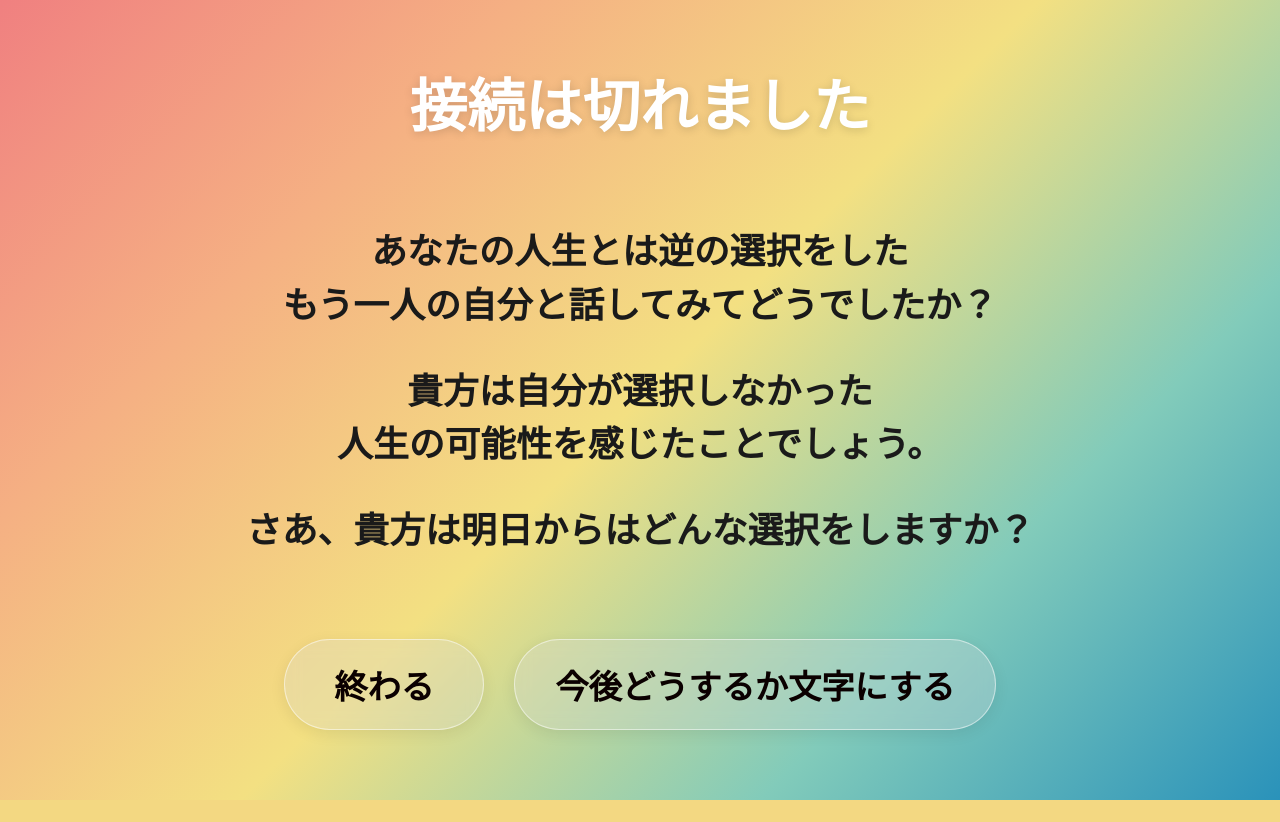
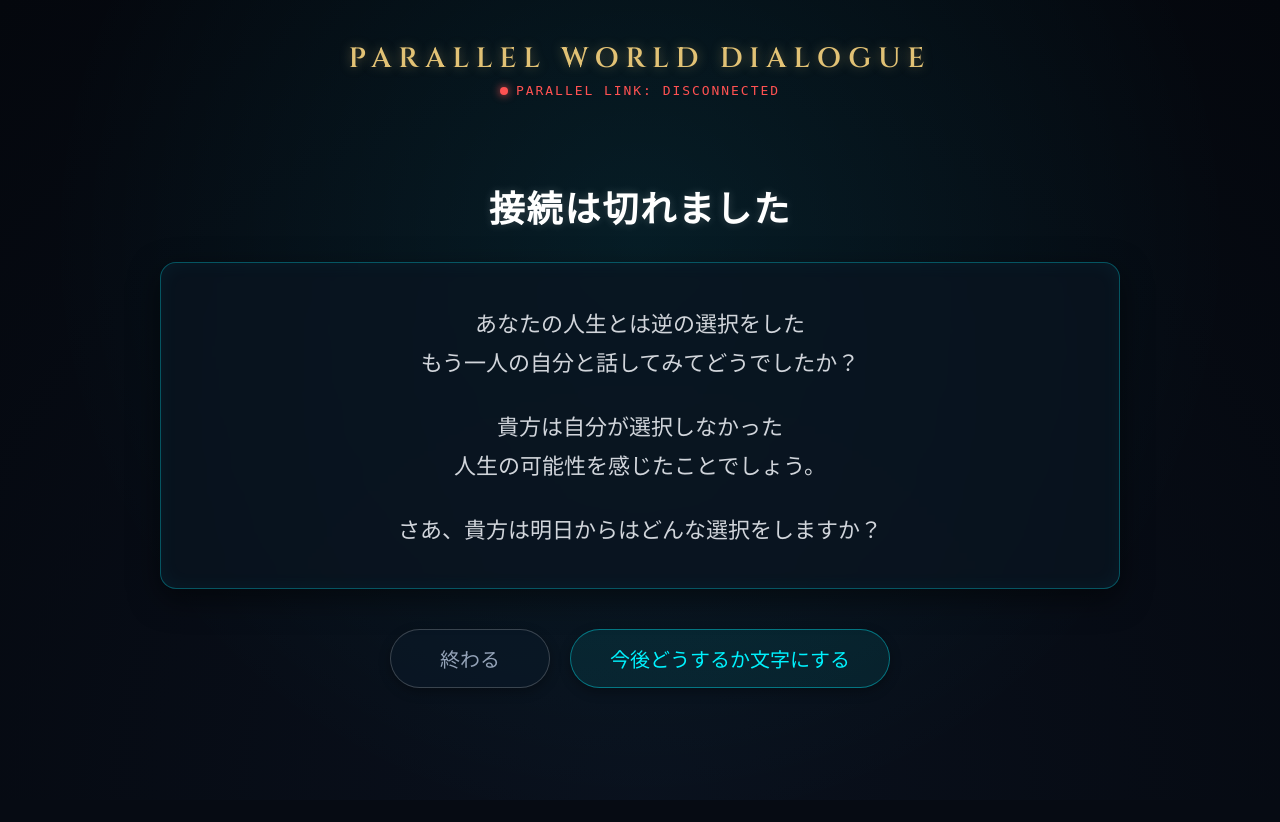
Before and after one commit to rin1212-sh/prkn, a Flask app: page /finish in a window 1280 px wide. Before the commit the page ends 800 px from the top, so only its background shows below. Run offline with Flask 3, Linux system fonts and the light colour scheme.

Commit message:
変えました

```diff
--- a/templates/finish.html
+++ b/templates/finish.html
@@ -5,216 +5,249 @@
   <meta name="viewport" content="width=device-width, initial-scale=1.0">
   <title>接続切り替え画面</title>
   <style>
+    @import url('https://fonts.googleapis.com/css2?family=Cinzel:wght@600;700&family=Zen+Kaku+Gothic+New:wght@400;500;700&display=swap');
+
     * {
       box-sizing: border-box;
       margin: 0;
       padding: 0;
-      font-family: 'Inter', -apple-system, BlinkMacSystemFont, "Segoe UI", Roboto, sans-serif;
+      font-family: 'Zen Kaku Gothic New', sans-serif;
     }
 
     body {
       width: 100vw;
       height: 100vh;
       overflow: hidden;
+      background: #060b13;
+      color: #e2e8f0;
+      position: relative;
       display: flex;
-      justify-content: center;
+      flex-direction: column;
+      justify-content: space-between;
       align-items: center;
-      /* 静的なグラデーション背景 */
-      background: linear-gradient(135deg,
-        #f08080 0%,
-        #f5b083 25%,
-        #f3e082 50%,
-        #82cbba 75%,
-        #2a92ba 100%
-      );
-      color: #0b0000;
-      position: relative;
+      padding: 30px 20px;
     }
 
-    /* 各画面のレイアウト設定 */
+    /* 背景グリッド＆グラデーション */
+    .bg-layer {
+      position: absolute;
+      top: 0;
+      left: 0;
+      width: 100%;
+      height: 100%;
+      background:
+        radial-gradient(circle at 50% 30%, rgba(0, 242, 254, 0.08) 0%, transparent 70%),
+        radial-gradient(circle at 50% 100%, rgba(10, 17, 30, 0.9) 0%, #04070d 100%);
+      z-index: 1;
+      pointer-events: none;
+    }
+
+    /* ヘッダーエリア */
+    .header {
+      position: relative;
+      z-index: 10;
+      text-align: center;
+      margin-top: 10px;
+    }
+
+    .header-title {
+      font-family: 'Cinzel', serif;
+      font-size: clamp(20px, 2.5vw, 28px);
+      letter-spacing: 0.25em;
+      color: #e2c275;
+      text-transform: uppercase;
+      text-shadow: 0 0 12px rgba(226, 194, 117, 0.4);
+      margin-bottom: 6px;
+    }
+
+    .status-badge {
+      font-family: monospace;
+      font-size: 13px;
+      letter-spacing: 0.15em;
+      color: #ff5252;
+      display: flex;
+      align-items: center;
+      justify-content: center;
+      gap: 8px;
+    }
+
+    .status-dot {
+      width: 8px;
+      height: 8px;
+      background-color: #ff5252;
+      border-radius: 50%;
+      box-shadow: 0 0 8px #ff5252;
+    }
+
+    /* 各画面共通コンテナ */
     .screen {
       width: 100%;
+      max-width: 960px;
       height: 100%;
-      max-width: 1440px;
-      max-height: 900px;
       display: flex;
       flex-direction: column;
       align-items: center;
-      justify-content: space-between;
-      padding: 50px 40px;
-      text-align: center;
-      position: absolute;
-      top: 0;
-      left: 0;
-      right: 0;
-      bottom: 0;
-      margin: auto;
-      transition: opacity 0.4s ease, visibility 0.4s ease;
-      z-index: 1;
+      justify-content: center;
+      position: relative;
+      z-index: 10;
+      transition: opacity 0.4s ease, transform 0.4s ease, visibility 0.4s;
     }
 
-    /* 非表示状態 */
     .screen.hidden {
       opacity: 0;
       visibility: hidden;
       pointer-events: none;
-      z-index: 0;
+      transform: scale(0.98);
+      position: absolute;
     }
 
-    /* 表示状態 */
     .screen.active {
       opacity: 1;
       visibility: visible;
       pointer-events: auto;
-      z-index: 10;
+      transform: scale(1);
     }
 
     /* タイトル */
-    .title {
-      color: #FFFFFF;
-      font-size: clamp(32px, 4.5vw, 60px);
+    .main-title {
+      color: #ffffff;
+      font-size: clamp(22px, 3vw, 36px);
       font-weight: 700;
-      text-shadow: 0 2px 10px rgba(0, 0, 0, 0.15);
-      margin-top: 10px;
-      pointer-events: none;
+      letter-spacing: 0.05em;
+      margin-bottom: 30px;
+      text-align: center;
+      text-shadow: 0 0 10px rgba(255, 255, 255, 0.2);
     }
 
-    /* メッセージ・段落 */
+    /* メッセージ・パネル */
     .message-container {
+      width: 100%;
+      background: rgba(10, 20, 32, 0.75);
+      border: 1px solid rgba(0, 242, 254, 0.3);
+      border-radius: 16px;
+      padding: 40px 36px;
+      box-shadow: inset 0 0 20px rgba(0, 242, 254, 0.05), 0 10px 30px rgba(0, 0, 0, 0.5);
+      backdrop-filter: blur(8px);
       display: flex;
       flex-direction: column;
-      gap: 32px;
-      max-width: 1100px;
-      width: 100%;
-      margin: auto 0;
-      pointer-events: none;
+      gap: 24px;
+      margin-bottom: 40px;
     }
 
     .message {
-      font-size: clamp(20px, 2.8vw, 40px);
-      font-weight: 700;
-      line-height: 1.5;
-      color: #1a1a1a;
+      font-size: clamp(16px, 1.8vw, 22px);
+      font-weight: 400;
+      line-height: 1.8;
+      color: #d1d5db;
+      text-align: center;
       white-space: pre-line;
     }
 
     /* 入力エリア */
     .input-container {
       width: 100%;
-      max-width: 900px;
       display: flex;
       flex-direction: column;
       align-items: center;
-      margin: auto 0;
     }
 
     .subtitle {
-      color: #FFFFFF;
-      font-size: clamp(20px, 2.5vw, 36px);
-      font-weight: 700;
+      color: #94a3b8;
+      font-size: clamp(16px, 1.8vw, 20px);
       margin-bottom: 12px;
-      text-shadow: 0 2px 8px rgba(0, 0, 0, 0.15);
-      pointer-events: none;
     }
 
-    /* 入力画面の警告注意書き */
     .inline-warning {
-      font-size: clamp(14px, 1.6vw, 20px);
-      font-weight: 700;
-      color: #c62828;
-      background: rgba(255, 255, 255, 0.75);
-      padding: 10px 20px;
-      border-radius: 12px;
-      margin-bottom: 16px;
-      display: inline-block;
-      box-shadow: 0 2px 8px rgba(0, 0, 0, 0.08);
-      backdrop-filter: blur(4px);
+      font-size: 13px;
+      color: #ff8a8a;
+      background: rgba(255, 82, 82, 0.1);
+      border: 1px solid rgba(255, 82, 82, 0.3);
+      padding: 8px 18px;
+      border-radius: 20px;
+      margin-bottom: 20px;
+      text-align: center;
     }
 
     textarea {
       width: 100%;
-      height: 260px;
-      background: rgba(255, 255, 255, 0.25);
-      backdrop-filter: blur(10px);
-      -webkit-backdrop-filter: blur(10px);
-      border: 2px solid rgba(255, 255, 255, 0.5);
-      border-radius: 24px;
-      padding: 24px;
-      font-size: 24px;
-      color: #0b0000;
+      height: 220px;
+      background: rgba(6, 15, 25, 0.8);
+      border: 1px solid rgba(0, 242, 254, 0.3);
+      border-radius: 12px;
+      padding: 20px;
+      font-size: 18px;
+      color: #f1f5f9;
       resize: none;
       outline: none;
-      box-shadow: 0 8px 32px 0 rgba(0, 0, 0, 0.08);
+      box-shadow: inset 0 2px 8px rgba(0, 0, 0, 0.6);
       transition: all 0.3s ease;
-      position: relative;
-      z-index: 20;
+      margin-bottom: 30px;
     }
 
     textarea:focus {
-      background: rgba(255, 255, 255, 0.35);
-      border-color: rgba(255, 255, 255, 0.9);
+      border-color: #00f2fe;
+      box-shadow: inset 0 2px 8px rgba(0, 0, 0, 0.6), 0 0 15px rgba(0, 242, 254, 0.25);
     }
 
     textarea::placeholder {
-      color: rgba(0, 0, 0, 0.4);
+      color: #475569;
     }
 
     /* ボタンエリア */
     .button-group {
       display: flex;
-      gap: 30px;
+      gap: 20px;
       justify-content: center;
       align-items: center;
       width: 100%;
-      max-width: 1200px;
-      margin-bottom: 20px;
-      position: relative;
-      z-index: 100;
     }
 
     .btn {
-      background: rgba(217, 217, 217, 0.3);
-      backdrop-filter: blur(8px);
-      -webkit-backdrop-filter: blur(8px);
-      border: 1px solid rgba(255, 255, 255, 0.5);
-      border-radius: 50px;
-      color: #0B0000;
-      font-size: clamp(20px, 2.6vw, 40px);
-      font-weight: 700;
-      padding: 20px 40px;
+      background: rgba(10, 25, 40, 0.6);
+      border: 1px solid rgba(0, 242, 254, 0.4);
+      border-radius: 40px;
+      color: #00f2fe;
+      font-size: clamp(16px, 1.6vw, 20px);
+      font-weight: 500;
+      padding: 14px 36px;
       cursor: pointer !important;
-      transition: all 0.2s ease;
+      transition: all 0.3s ease;
       display: flex;
       justify-content: center;
       align-items: center;
       text-decoration: none;
-      box-shadow: 0 4px 15px rgba(0, 0, 0, 0.08);
-      position: relative;
-      z-index: 101;
+      box-shadow: 0 4px 12px rgba(0, 0, 0, 0.3);
       user-select: none;
     }
 
     .btn:hover {
-      background: rgba(255, 255, 255, 0.5);
+      background: rgba(0, 242, 254, 0.15);
+      border-color: #00f2fe;
+      color: #ffffff;
+      box-shadow: 0 0 20px rgba(0, 242, 254, 0.4);
       transform: translateY(-2px);
-      box-shadow: 0 6px 20px rgba(0, 0, 0, 0.12);
     }
 
     .btn:active {
       transform: translateY(1px);
-      background: rgba(217, 217, 217, 0.5);
     }
 
     .btn-end {
-      min-width: 200px;
+      min-width: 160px;
+      border-color: rgba(255, 255, 255, 0.2);
+      color: #94a3b8;
     }
 
-    .btn-next {
-      min-width: 480px;
+    .btn-end:hover {
+      border-color: #ff5252;
+      color: #ff5252;
+      background: rgba(255, 82, 82, 0.1);
+      box-shadow: 0 0 15px rgba(255, 82, 82, 0.3);
     }
 
-    .btn-save {
-      min-width: 380px;
+    .btn-next, .btn-save {
+      min-width: 320px;
+      background: rgba(0, 242, 254, 0.08);
     }
 
     /* モーダルダイアログ */
@@ -224,8 +257,8 @@
       left: 0;
       width: 100vw;
       height: 100vh;
-      background: rgba(0, 0, 0, 0.45);
-      backdrop-filter: blur(6px);
+      background: rgba(3, 7, 13, 0.85);
+      backdrop-filter: blur(8px);
       display: flex;
       justify-content: center;
       align-items: center;
@@ -241,20 +274,20 @@
     }
 
     .modal-box {
-      background: #FFFFFF;
+      background: #0a111e;
+      border: 1px solid rgba(0, 242, 254, 0.3);
       padding: 36px 32px;
-      border-radius: 24px;
-      max-width: 520px;
+      border-radius: 16px;
+      max-width: 460px;
       width: 90%;
       text-align: center;
-      box-shadow: 0 20px 40px rgba(0, 0, 0, 0.25);
+      box-shadow: 0 20px 50px rgba(0, 0, 0, 0.8), 0 0 20px rgba(0, 242, 254, 0.15);
     }
 
     .modal-text {
-      font-size: 20px;
-      font-weight: 700;
-      color: #222;
-      line-height: 1.6;
+      font-size: 17px;
+      color: #e2e8f0;
+      line-height: 1.7;
       margin-bottom: 28px;
     }
 
@@ -262,64 +295,73 @@
       display: flex;
       gap: 16px;
       justify-content: center;
-      flex-wrap: wrap;
     }
 
     .modal-btn {
       border: none;
-      padding: 14px 28px;
-      font-size: 18px;
-      font-weight: 700;
+      padding: 12px 24px;
+      font-size: 15px;
+      font-weight: 500;
       border-radius: 30px;
       cursor: pointer;
       transition: all 0.2s;
+      flex: 1;
     }
 
     .modal-btn-confirm {
-      background: #e53935;
-      color: white;
+      background: rgba(255, 82, 82, 0.2);
+      border: 1px solid #ff5252;
+      color: #ff8a8a;
     }
 
     .modal-btn-confirm:hover {
-      background: #c62828;
+      background: #ff5252;
+      color: #ffffff;
+      box-shadow: 0 0 15px rgba(255, 82, 82, 0.5);
     }
 
     .modal-btn-cancel {
-      background: #e0e0e0;
-      color: #333;
+      background: rgba(255, 255, 255, 0.05);
+      border: 1px solid rgba(255, 255, 255, 0.2);
+      color: #cbd5e1;
     }
 
     .modal-btn-cancel:hover {
-      background: #d5d5d5;
+      background: rgba(255, 255, 255, 0.15);
+      color: #ffffff;
     }
 
     @media (max-width: 768px) {
       .button-group {
         flex-direction: column;
-        gap: 15px;
+        gap: 12px;
       }
       .btn {
         width: 100%;
         min-width: auto !important;
-        padding: 15px 20px;
-      }
-      textarea {
-        height: 180px;
       }
       .modal-buttons {
         flex-direction: column;
-      }
-      .modal-btn {
-        width: 100%;
       }
     }
   </style>
 </head>
 <body>
 
+  <div class="bg-layer"></div>
+
+  <!-- ヘッダー (画像のデザインを継承) -->
+  <header class="header">
+    <div class="header-title">PARALLEL WORLD DIALOGUE</div>
+    <div class="status-badge">
+      <span class="status-dot"></span>
+      PARALLEL LINK: DISCONNECTED
+    </div>
+  </header>
+
   <!-- 1枚目の画面：接続切断画面 -->
   <div id="screen1" class="screen active">
-    <h1 class="title">接続は切れました</h1>
+    <h1 class="main-title">接続は切れました</h1>
 
     <div class="message-container">
       <p class="message">あなたの人生とは逆の選択をした<br>もう一人の自分と話してみてどうでしたか？</p>
@@ -335,12 +377,11 @@
 
   <!-- 2枚目の画面：文字入力画面 -->
   <div id="screen2" class="screen hidden">
-    <h1 class="title">あなたはこれからどんな選択をしますか</h1>
+    <h1 class="main-title">あなたはこれからどんな選択をしますか</h1>
 
     <div class="input-container">
       <p class="subtitle">まずは書き留めてみましょう</p>
 
-      <!-- 入力欄の上の注意事項 -->
       <div class="inline-warning">
         ※入力した内容は保存されません。メモに残したい場合は「心に保存する」を押す前に手元にメモしてください。
       </div>
@@ -353,7 +394,7 @@
     </div>
   </div>
 
-  <!-- 注意事項ポップアップ（確認画面） -->
+  <!-- ポップアップ確認画面 -->
   <div id="modal" class="modal-overlay">
     <div class="modal-box">
       <p class="modal-text">
@@ -368,11 +409,8 @@
   </div>
 
   <script>
-    // 別で用意している「最初の画面」のURLがある場合はここに指定してください
-    // 例: const INITIAL_PAGE_URL = 'top.html';
     const INITIAL_PAGE_URL = '/';
 
-    // 「今後どうするか文字にする」を押したとき（画面1 → 画面2）
     function goToScreen2() {
       document.getElementById('screen1').classList.remove('active');
       document.getElementById('screen1').classList.add('hidden');
@@ -381,7 +419,6 @@
       document.getElementById('screen2').classList.add('active');
     }
 
-    // 「終わる」を押したとき（最初に戻る）
     function handleEnd() {
       if (INITIAL_PAGE_URL) {
         window.location.href = INITIAL_PAGE_URL;
@@ -390,17 +427,14 @@
       }
     }
 
-    // 「心に保存する」を押したとき（確認用ポップアップを表示）
     function handleSave() {
       document.getElementById('modal').classList.add('active');
     }
 
-    // 「入力画面に戻る」を押したとき（ポップアップを閉じてそのままの入力状態を保持）
     function closeModal() {
       document.getElementById('modal').classList.remove('active');
     }
 
-    // 「OK（最初の画面に戻る）」を押したとき
     function confirmReset() {
       document.getElementById('modal').classList.remove('active');
       if (INITIAL_PAGE_URL) {
@@ -410,9 +444,8 @@
       }
     }
 
-    // 1枚目の画面状態にリセット
     function resetToScreen1() {
-      document.getElementById('userInput').value = ''; // テキスト入力欄をリセット
+      document.getElementById('userInput').value = '';
       document.getElementById('screen2').classList.remove('active');
       document.getElementById('screen2').classList.add('hidden');
 
```
Also changed, not shown: templates/chat.html (+204 -100 lines).
